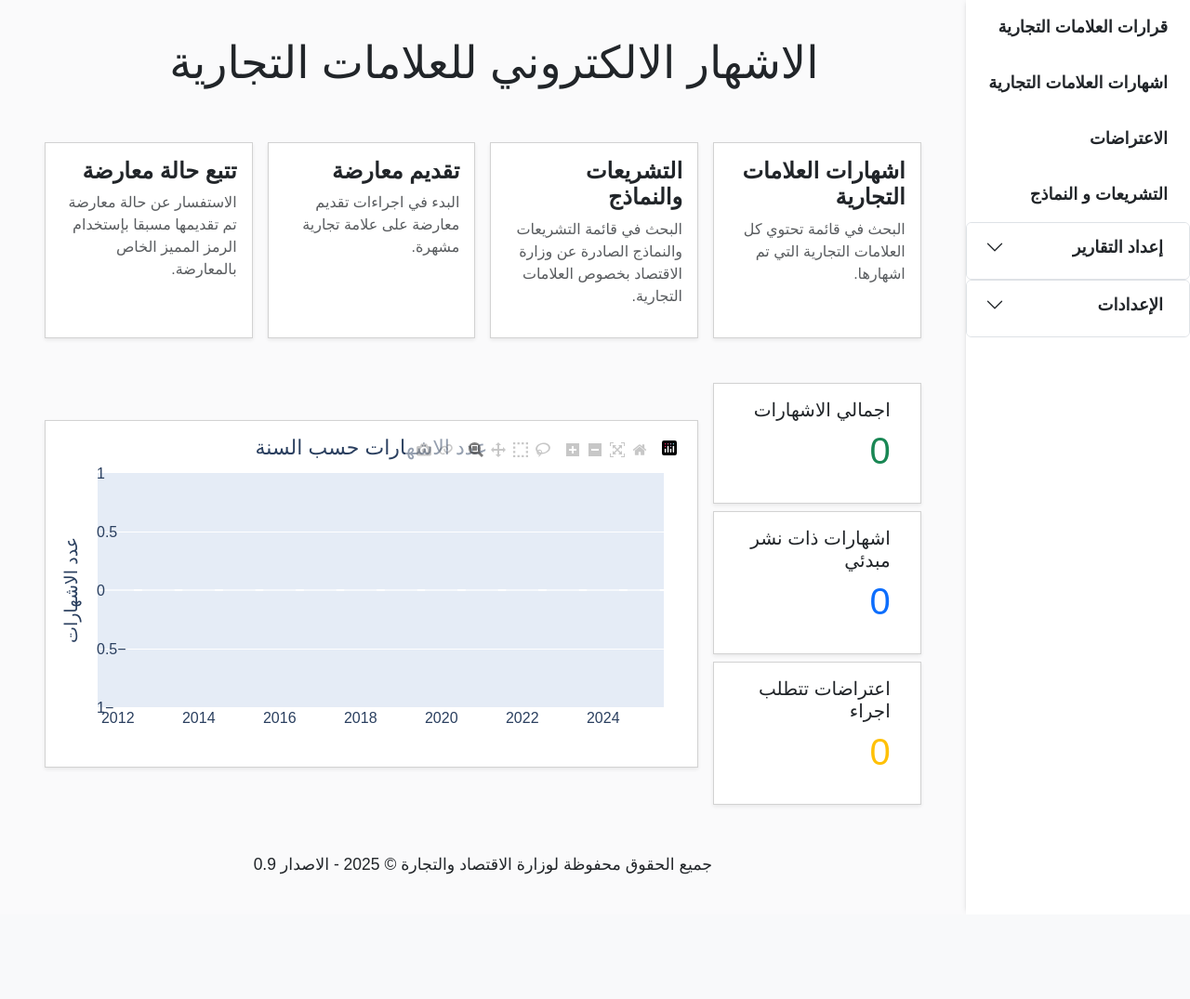
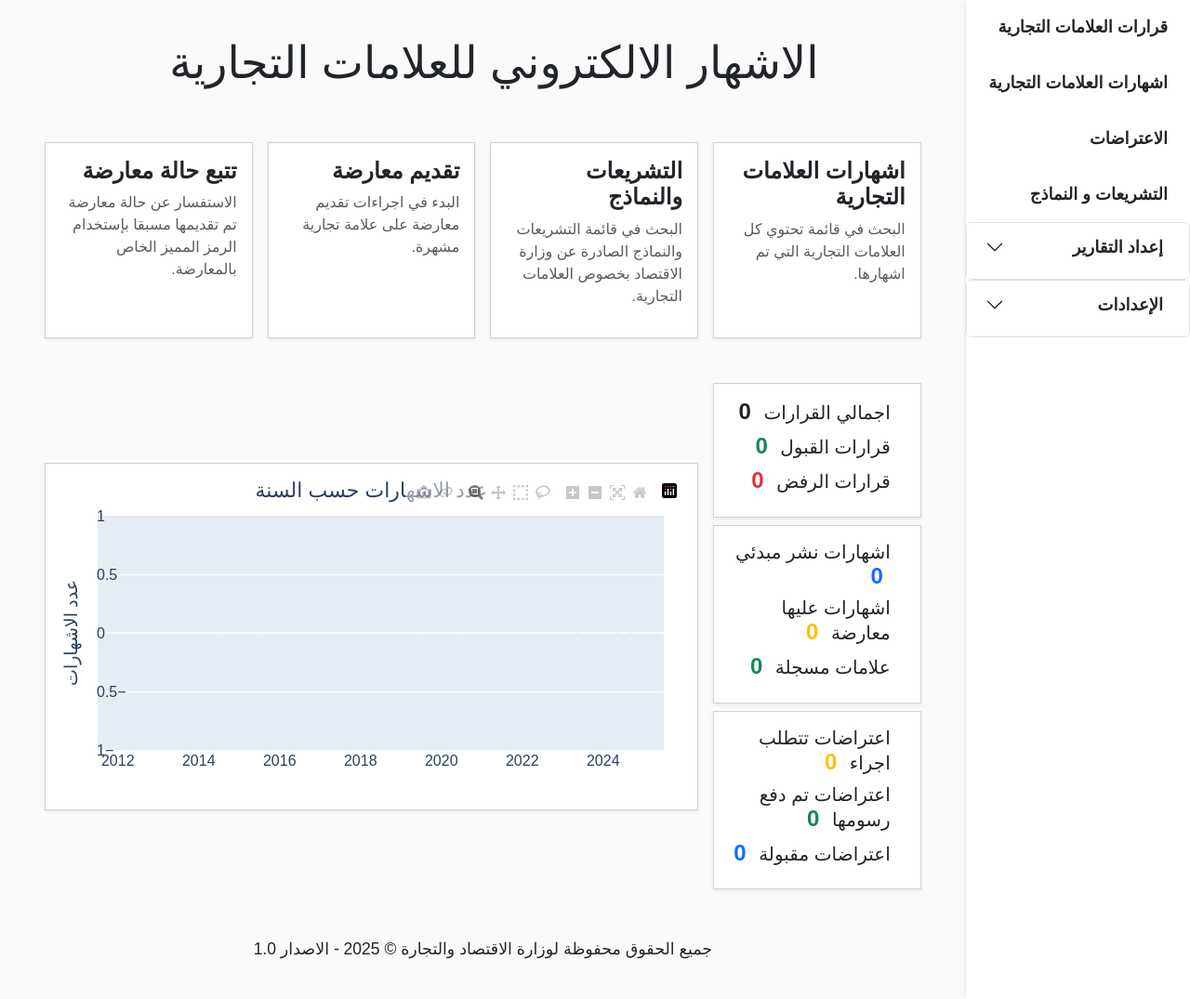
Before and after one commit to debeski/trademarks_web, a Django app: page / in a window 1280 px wide. Shown: the part 57-1132 px from the top of the page at 93% size. Before the commit the page ends 1034 px from the top, so only its background shows below. Run offline with Django 5.2, Linux system fonts and the light colour scheme; the visitor is signed in with stand-in values (Sample User, id 1); data that the repository does not hold is empty; parts of the project's set-up code (start-up, migrations or seed data) failed here and were passed over; some libraries are stand-ins or nearby versions; some web fonts are replaced.

Commit message:
initialtest

```diff
--- a/documents/forms.py
+++ b/documents/forms.py
@@ -147,7 +147,7 @@ class DecreeForm(forms.ModelForm):
     # Decree number field for autocomplete
     number_canceled = forms.CharField(
         required=False,
-        label="رقم القرار الملغي",
+        label="رقم القرار المسحوب او الملغي",
         widget=forms.TextInput(attrs={'autocomplete': 'off', 'id': 'id_number_canceled'})
     )
     class Meta:
--- a/documents/static/css/style.css
+++ b/documents/static/css/style.css
@@ -343,3 +343,7 @@ form label {
 table {
     max-width: 100% !important;
 }
+
+.card_text_big {
+    font-size: 24px;
+}
--- a/documents/templates/index.html
+++ b/documents/templates/index.html
@@ -59,8 +59,9 @@
             <div class="d-flex align-items-center">
                 <i class="bi bi-graph-up display-3 text-success me-3"></i> <!-- Bootstrap Icon -->
                 <div>
-                    <h5>اجمالي الاشهارات</h5>
-                    <p class="display-6 text-success">{{ total_pub_f }}</p>
+                    <h5>اجمالي القرارات <strong><span class="ps-2 card_text_big">{{ decree_total }}</span></strong></h5>
+                    <h5>قرارات القبول <strong><span class="text-success card_text_big ps-2">{{ decree_accept }}</span></strong></h5>
+                    <h5>قرارات الرفض <strong><span class="text-danger card_text_big ps-2">{{ decree_reject }}</span></strong></h5>
                 </div>
             </div>
         </div>
@@ -68,8 +69,9 @@
             <div class="d-flex align-items-center">
                 <i class="bi bi-diagram-3 display-3 text-primary me-3"></i>
                 <div>
-                    <h5>اشهارات ذات نشر مبدئي</h5>
-                    <p class="display-6 text-primary">{{ total_pub_i }}</p>
+                    <h5>اشهارات نشر مبدئي <strong><span class="ps-2 text-primary card_text_big">{{ pub_initial }}</span></strong></h5>
+                    <h5>اشهارات عليها معارضة <strong><span class="text-warning card_text_big ps-2">{{ pub_conflict }}</span></strong></h5>
+                    <h5>علامات مسجلة <strong><span class="text-success card_text_big ps-2">{{ pub_final }}</span></strong></h5>
                 </div>
             </div>
         </div>
@@ -77,8 +79,9 @@
             <div class="d-flex align-items-center">
                 <i class="bi bi-exclamation-triangle display-3 text-warning me-3"></i>
                 <div>
-                    <h5>اعتراضات تتطلب اجراء</h5>
-                    <p class="display-6 text-warning">{{ total_obj_pen }}</p>
+                    <h5>اعتراضات تتطلب اجراء <strong><span class="ps-2 text-warning card_text_big">{{ obj_pending }}</span></strong></h5>
+                    <h5>اعتراضات تم دفع رسومها <strong><span class="text-success card_text_big ps-2">{{ obj_paid }}</span></strong></h5>
+                    <h5>اعتراضات مقبولة <strong><span class="text-primary card_text_big ps-2">{{ obj_accept }}</span></strong></h5>
                 </div>
             </div>
         </div>
@@ -98,7 +101,7 @@
 
         <br>
 
-        <p class="lead"><small>جميع الحقوق محفوظة لوزارة الاقتصاد والتجارة © 2025 - الاصدار 0.9<small></p>
+        <p class="lead"><small>جميع الحقوق محفوظة لوزارة الاقتصاد والتجارة © 2025 - الاصدار 1.0<small></p>
     </div>
 </div>
 
--- a/documents/views.py
+++ b/documents/views.py
@@ -256,20 +256,35 @@ def index(request):
     # Generate the chart HTML
     chart_html = create_chart([Publication])
 
+    decree = Decree.objects.filter(deleted_at__isnull=True)
+    decree_accept = decree.filter(status=1).count()
+    decree_reject = decree.filter(status=2).count()
+
+
     # Get the total number of publications with status 'final'
     publications = Publication.objects.filter(deleted_at__isnull=True)
-    total_pub_final = publications.all().count()
-    total_pub_initial = publications.filter(status=1).count()
+    pub_initial = publications.filter(status=1).count()
+    pub_conflict = publications.filter(status=2).count()
+    pub_final = publications.filter(status=3).count()
 
     # Get the total number of objections with status 'pending'
-    total_objections_pending = Objection.objects.filter(Q(status=1) | Q(status=2)).count()
+    objections = Objection.objects.filter(deleted_at__isnull=True)
+    obj_pending = objections.filter(Q(status=1) | Q(status=2)).count()
+    obj_paid = objections.filter(status=3).count()
+    obj_accept = objections.filter(status=4).count()
 
     # Pass the values to the template context
     context = {
         'chart_html': chart_html,
-        'total_pub_f': total_pub_final,
-        'total_pub_i': total_pub_initial,
-        'total_obj_pen': total_objections_pending
+        'decree_accept': decree_accept,
+        'decree_reject': decree_reject,
+        'decree_total': decree.count(),
+        'pub_initial': pub_initial,
+        'pub_conflict': pub_conflict,
+        'pub_final': pub_final,
+        'obj_pending': obj_pending,
+        'obj_paid': obj_paid,
+        'obj_accept': obj_accept,
     }
 
     return render(request, 'index.html', context)
```
